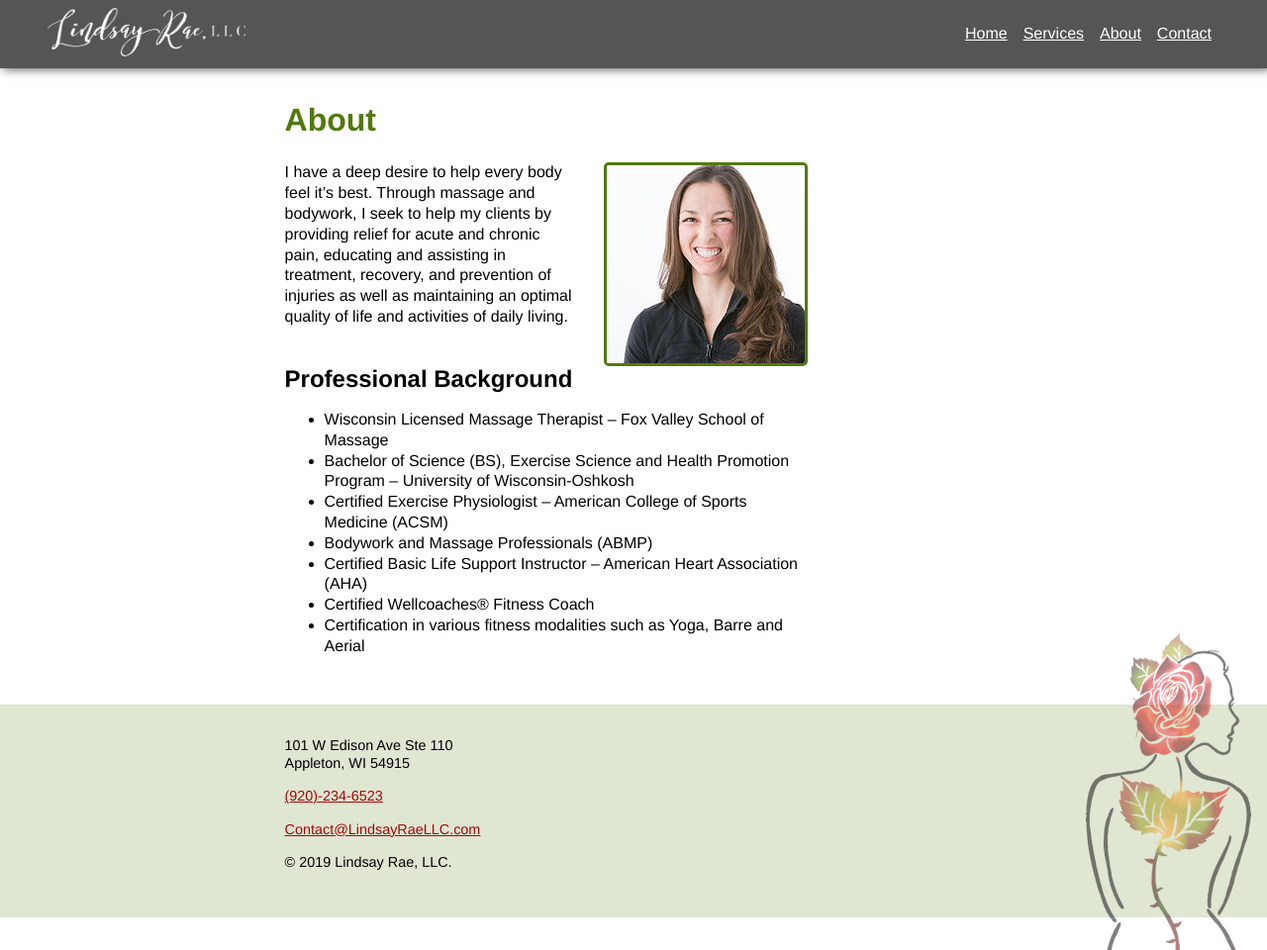
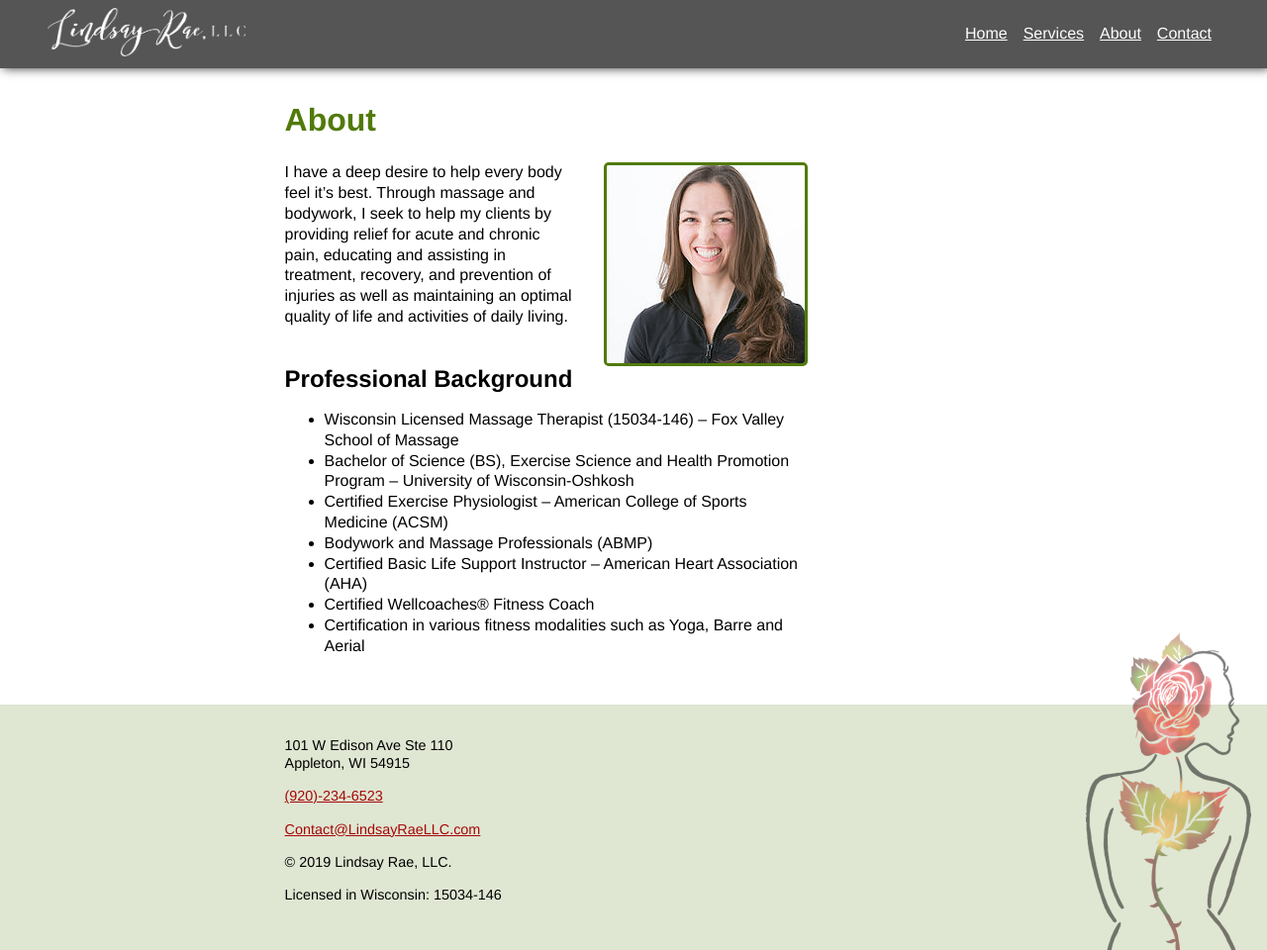
Before and after one commit to keithwyland/lindsayraellc.com, a Jekyll site: the page built from about.html, in a window 1280 px wide and 960 px high. Shown: the whole window at 99% size. Built offline with Jekyll 4.4.1, drawn with Linux system fonts in a browser that asks for light colours.

Commit message:
license number

```diff
--- a/_includes/footer.html
+++ b/_includes/footer.html
@@ -5,6 +5,7 @@
         <p><a href="tel:+1-920-234-6523">(920)-234-6523</a></p>
         <p><a href="mailto:contact@lindsayraellc.com">Contact@LindsayRaeLLC.com</a></p>
         <p>&copy; 2019 Lindsay Rae, LLC.</p>
+        <p>Licensed in Wisconsin: 15034-146</p>
     </div>
 </footer>
 
--- a/about.html
+++ b/about.html
@@ -11,7 +11,7 @@
 
 <h2>Professional Background</h2>
 <ul>
-    <li>Wisconsin Licensed Massage Therapist  – Fox Valley School of Massage</li>
+    <li>Wisconsin Licensed Massage Therapist (15034-146) – Fox Valley School of Massage</li>
     <li>Bachelor of Science (BS), Exercise Science and Health Promotion Program – University of Wisconsin-Oshkosh</li>
     <li>Certified Exercise Physiologist – American College of Sports Medicine (ACSM)</li>
     <li>Bodywork and Massage Professionals (ABMP)</li>
```
